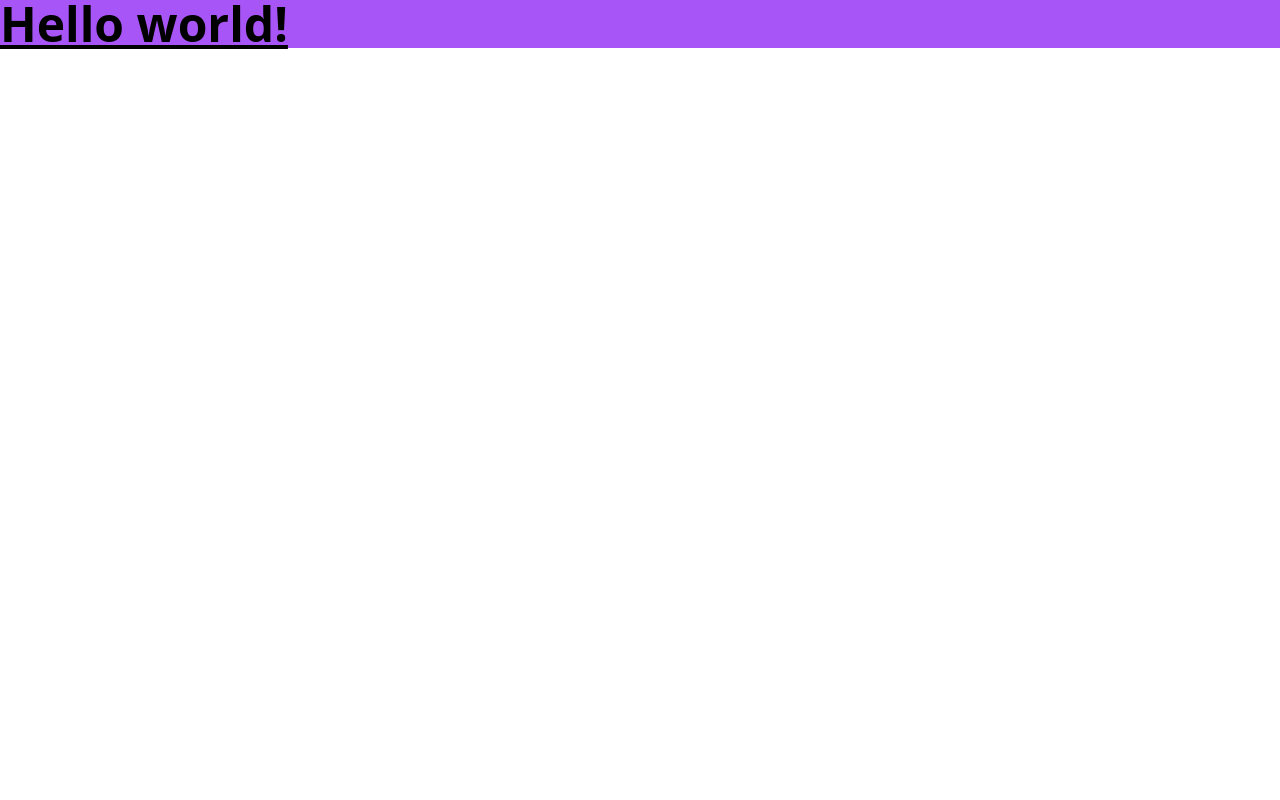
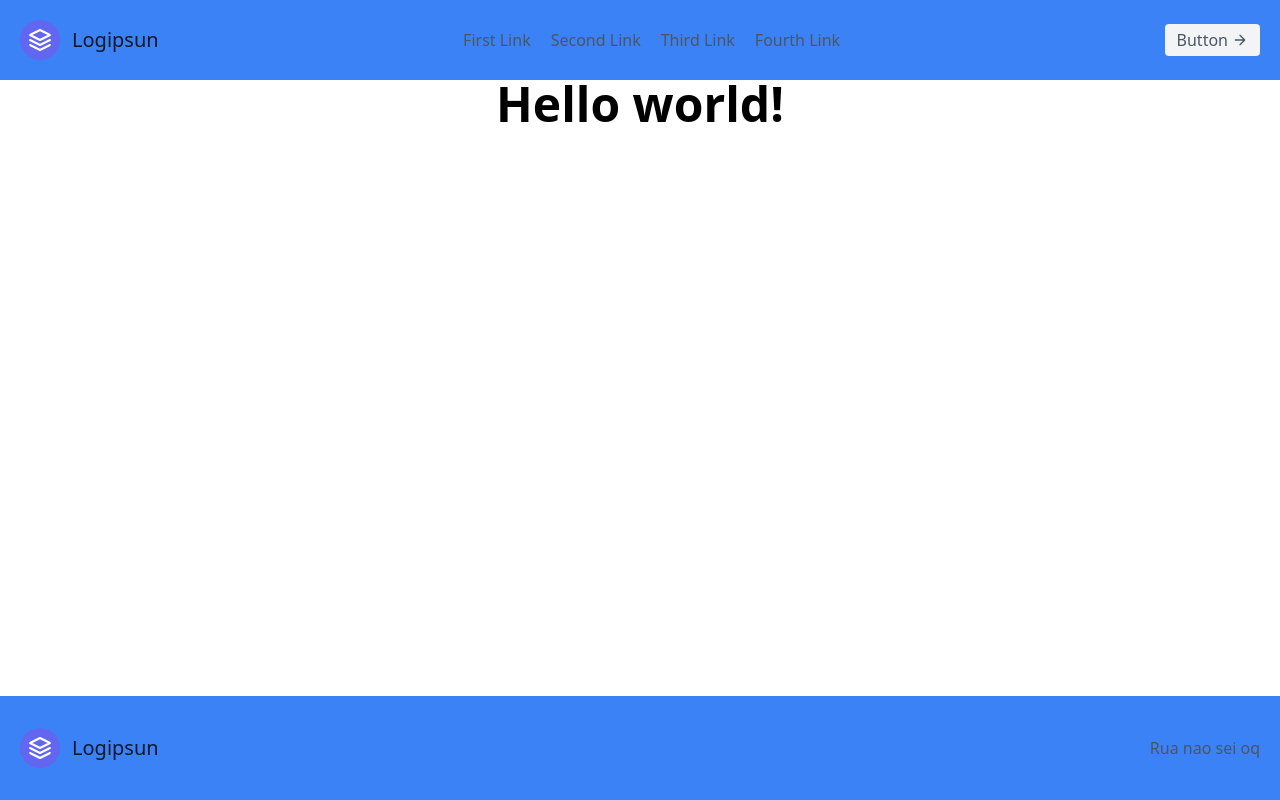
Before and after one commit to rafael-angonese/01101110-01110101-01111000-01110100, a Nuxt app: page / in a window 1280 px wide. Built offline with nearby package versions, Linux system fonts and the light colour scheme.

Commit message:
:sparkles: feat: created default layout

```diff
--- a/app.vue
+++ b/app.vue
@@ -1,5 +1,5 @@
 <template>
-  <div>
+  <NuxtLayout>
     <NuxtPage />
-  </div>
+  </NuxtLayout>
 </template>
--- /dev/null
+++ b/components/Footer.vue
@@ -0,0 +1,33 @@
+<template>
+  <footer class="text-gray-600 body-font bg-blue-500">
+    <div
+      class="container px-5 py-8 mx-auto flex items-center sm:flex-row flex-col"
+    >
+      <a
+        class="flex title-font font-medium items-center md:justify-start justify-center text-gray-900"
+      >
+        <svg
+          xmlns="http://www.w3.org/2000/svg"
+          fill="none"
+          stroke="currentColor"
+          stroke-linecap="round"
+          stroke-linejoin="round"
+          stroke-width="2"
+          class="w-10 h-10 text-white p-2 bg-indigo-500 rounded-full"
+          viewBox="0 0 24 24"
+        >
+          <path
+            d="M12 2L2 7l10 5 10-5-10-5zM2 17l10 5 10-5M2 12l10 5 10-5"
+          ></path>
+        </svg>
+        <span class="ml-3 text-xl">Logipsun</span>
+      </a>
+
+      <span
+        class="inline-flex sm:ml-auto sm:mt-0 mt-4 justify-center sm:justify-start"
+      >
+        Rua nao sei oq
+      </span>
+    </div>
+  </footer>
+</template>
--- /dev/null
+++ b/components/Header.vue
@@ -0,0 +1,51 @@
+<template>
+  <header class="text-gray-600 body-font bg-blue-500">
+    <div
+      class="container mx-auto flex flex-wrap p-5 flex-col md:flex-row items-center"
+    >
+      <a
+        class="flex title-font font-medium items-center text-gray-900 mb-4 md:mb-0"
+      >
+        <svg
+          xmlns="http://www.w3.org/2000/svg"
+          fill="none"
+          stroke="currentColor"
+          stroke-linecap="round"
+          stroke-linejoin="round"
+          stroke-width="2"
+          class="w-10 h-10 text-white p-2 bg-indigo-500 rounded-full"
+          viewBox="0 0 24 24"
+        >
+          <path
+            d="M12 2L2 7l10 5 10-5-10-5zM2 17l10 5 10-5M2 12l10 5 10-5"
+          ></path>
+        </svg>
+        <span class="ml-3 text-xl">Logipsun</span>
+      </a>
+      <nav
+        class="md:ml-auto md:mr-auto flex flex-wrap items-center text-base justify-center"
+      >
+        <a class="mr-5 hover:text-gray-900">First Link</a>
+        <a class="mr-5 hover:text-gray-900">Second Link</a>
+        <a class="mr-5 hover:text-gray-900">Third Link</a>
+        <a class="mr-5 hover:text-gray-900">Fourth Link</a>
+      </nav>
+      <button
+        class="inline-flex items-center bg-gray-100 border-0 py-1 px-3 focus:outline-none hover:bg-gray-200 rounded text-base mt-4 md:mt-0"
+      >
+        Button
+        <svg
+          fill="none"
+          stroke="currentColor"
+          stroke-linecap="round"
+          stroke-linejoin="round"
+          stroke-width="2"
+          class="w-4 h-4 ml-1"
+          viewBox="0 0 24 24"
+        >
+          <path d="M5 12h14M12 5l7 7-7 7"></path>
+        </svg>
+      </button>
+    </div>
+  </header>
+</template>
--- /dev/null
+++ b/layouts/default.vue
@@ -0,0 +1,9 @@
+<template>
+  <main class="flex flex-col min-h-screen">
+    <Header />
+    <div class="flex-1">
+      <slot />
+    </div>
+    <Footer />
+  </main>
+</template>
--- a/pages/index.vue
+++ b/pages/index.vue
@@ -1,3 +1,7 @@
 <template>
-  <h1 class="text-5xl font-bold underline bg-purple-500">Hello world!</h1>
+  <div class="flex justify-center">
+    <div>
+      <h1 class="text-5xl font-bold">Hello world!</h1>
+    </div>
+  </div>
 </template>
```
